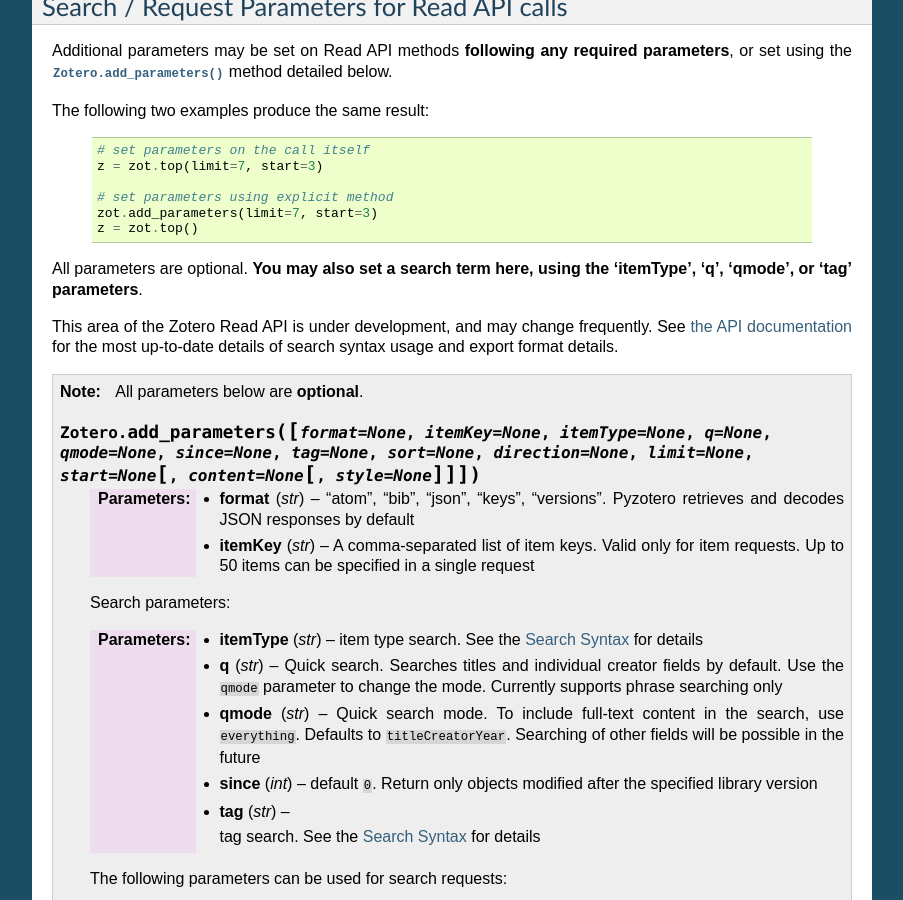
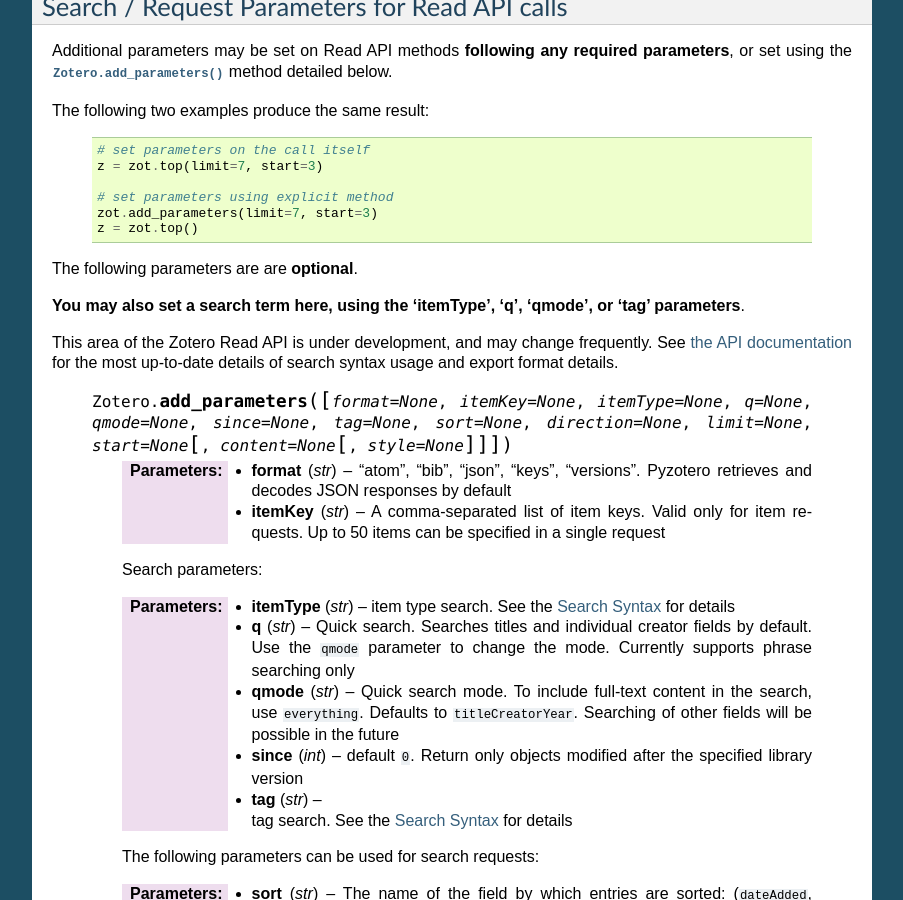
Before and after one commit to urschrei/pyzotero, a Sphinx documentation site: the page built from doc/index.rst, in a window 1280 px wide and 900 px high, scrolled down 7123 px. Shown: the whole window, without its empty margins (198-1101 px from the left). Built offline with Sphinx 7.4.7, drawn with Linux system fonts in a browser that asks for light colours.

Commit message:
Tidied up search syntax and extra parameters docs

```diff
--- a/doc/index.rst
+++ b/doc/index.rst
@@ -463,11 +463,12 @@
         zot.add_parameters(limit=7, start=3)
         z = zot.top()
 
-All parameters are optional. **You may also set a search term here, using the 'itemType', 'q', 'qmode', or 'tag' parameters**.
+The following parameters are are **optional**.
+
+**You may also set a search term here, using the 'itemType', 'q', 'qmode', or 'tag' parameters**.
 
 This area of the Zotero Read API is under development, and may change frequently. See `the API documentation <https://www.zotero.org/support/dev/web_api/v3/basics#read_requests>`_ for the most up-to-date details of search syntax usage and export format details.
 
-.. note:: All parameters below are **optional**.
 
 
     .. py:method:: Zotero.add_parameters([format=None, itemKey=None, itemType=None, q=None, qmode=None, since=None, tag=None, sort=None, direction=None, limit=None, start=None, [content=None[ ,style=None]]])
```
